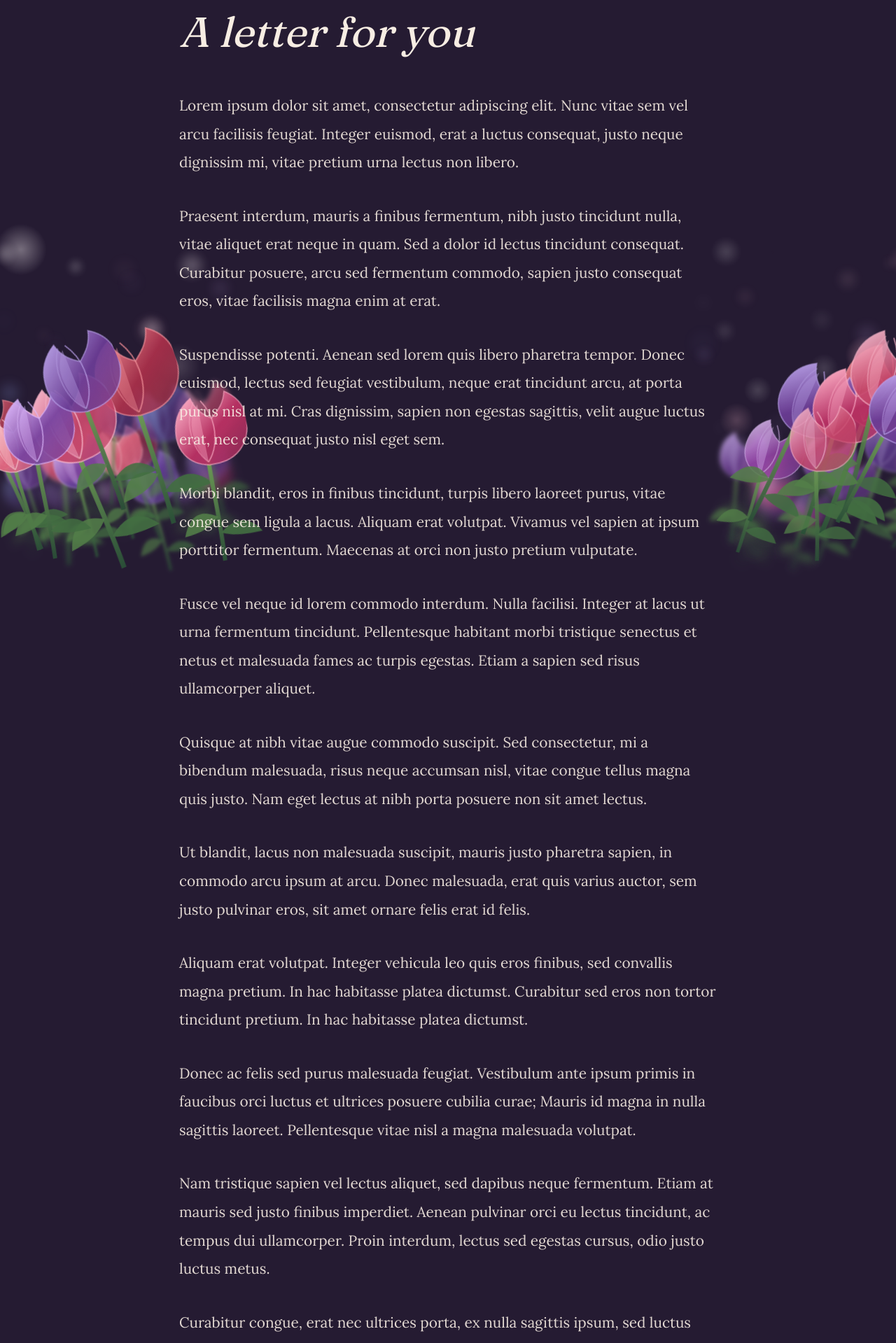
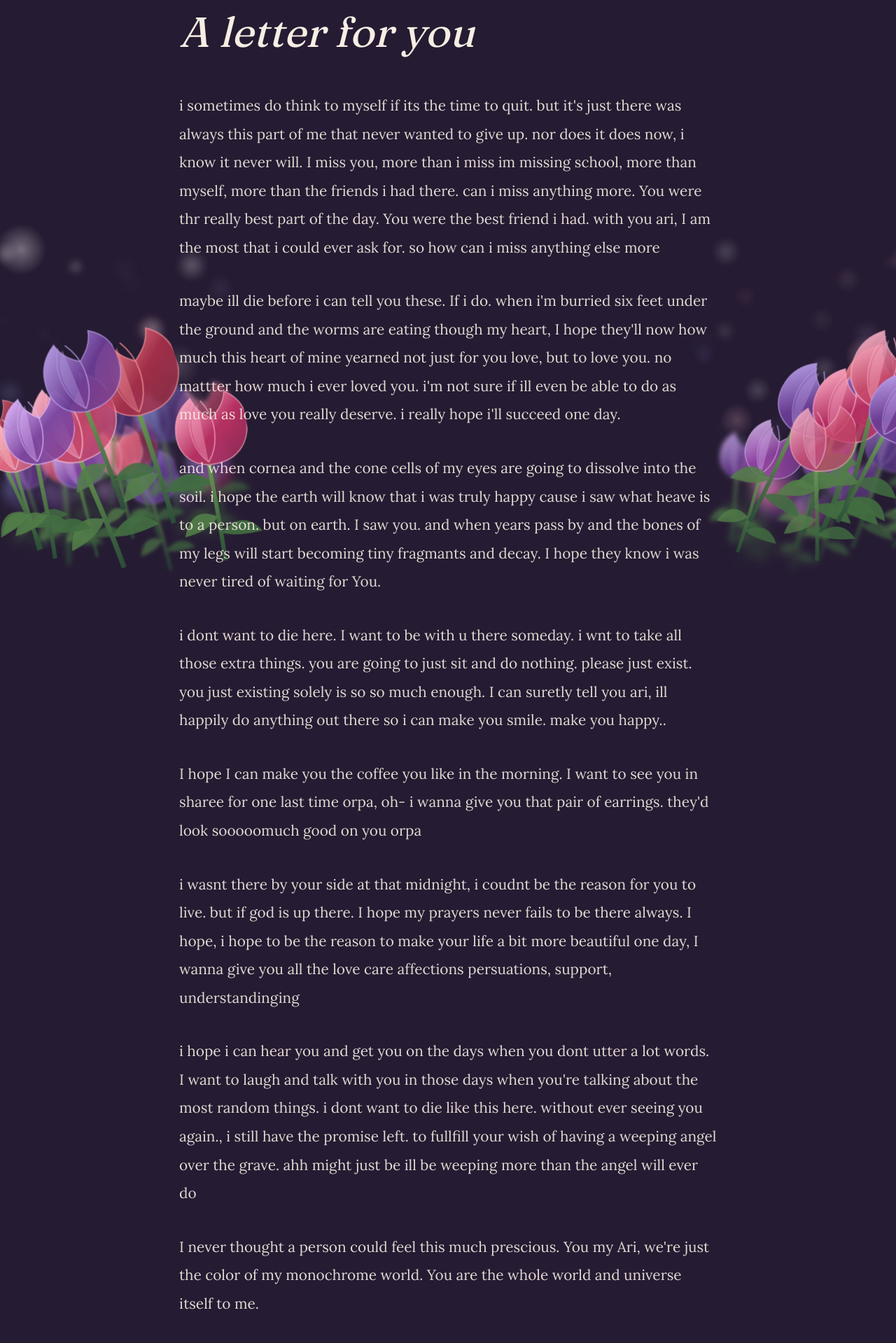
Before and after one commit to dummy3ye/orpabirthday, a Next.js app: page /letter in a window 1280 px wide. Shown: the part 120-2039 px from the top of the page at 70% size. Built offline with nearby package versions, Linux system fonts and the light colour scheme.

Commit message:
chore: romeved dist

```diff
--- a/app/letter/page.tsx
+++ b/app/letter/page.tsx
@@ -6,19 +6,14 @@ import { useEffect, useMemo } from "react";
 
 // Replace the text in LETTER with the real letter. Each item becomes one paragraph.
 const LETTER = [
-  "Lorem ipsum dolor sit amet, consectetur adipiscing elit. Nunc vitae sem vel arcu facilisis feugiat. Integer euismod, erat a luctus consequat, justo neque dignissim mi, vitae pretium urna lectus non libero.",
-  "Praesent interdum, mauris a finibus fermentum, nibh justo tincidunt nulla, vitae aliquet erat neque in quam. Sed a dolor id lectus tincidunt consequat. Curabitur posuere, arcu sed fermentum commodo, sapien justo consequat eros, vitae facilisis magna enim at erat.",
-  "Suspendisse potenti. Aenean sed lorem quis libero pharetra tempor. Donec euismod, lectus sed feugiat vestibulum, neque erat tincidunt arcu, at porta purus nisl at mi. Cras dignissim, sapien non egestas sagittis, velit augue luctus erat, nec consequat justo nisl eget sem.",
-  "Morbi blandit, eros in finibus tincidunt, turpis libero laoreet purus, vitae congue sem ligula a lacus. Aliquam erat volutpat. Vivamus vel sapien at ipsum porttitor fermentum. Maecenas at orci non justo pretium vulputate.",
-  "Fusce vel neque id lorem commodo interdum. Nulla facilisi. Integer at lacus ut urna fermentum tincidunt. Pellentesque habitant morbi tristique senectus et netus et malesuada fames ac turpis egestas. Etiam a sapien sed risus ullamcorper aliquet.",
-  "Quisque at nibh vitae augue commodo suscipit. Sed consectetur, mi a bibendum malesuada, risus neque accumsan nisl, vitae congue tellus magna quis justo. Nam eget lectus at nibh porta posuere non sit amet lectus.",
-  "Ut blandit, lacus non malesuada suscipit, mauris justo pharetra sapien, in commodo arcu ipsum at arcu. Donec malesuada, erat quis varius auctor, sem justo pulvinar eros, sit amet ornare felis erat id felis.",
-  "Aliquam erat volutpat. Integer vehicula leo quis eros finibus, sed convallis magna pretium. In hac habitasse platea dictumst. Curabitur sed eros non tortor tincidunt pretium. In hac habitasse platea dictumst.",
-  "Donec ac felis sed purus malesuada feugiat. Vestibulum ante ipsum primis in faucibus orci luctus et ultrices posuere cubilia curae; Mauris id magna in nulla sagittis laoreet. Pellentesque vitae nisl a magna malesuada volutpat.",
-  "Nam tristique sapien vel lectus aliquet, sed dapibus neque fermentum. Etiam at mauris sed justo finibus imperdiet. Aenean pulvinar orci eu lectus tincidunt, ac tempus dui ullamcorper. Proin interdum, lectus sed egestas cursus, odio justo luctus metus.",
-  "Curabitur congue, erat nec ultrices porta, ex nulla sagittis ipsum, sed luctus justo magna in lectus. Vivamus at dui sed augue pharetra tincidunt. Integer consequat sem sed nisl egestas, non porttitor arcu eleifend.",
-  "Pellentesque habitant morbi tristique senectus et netus et malesuada fames ac turpis egestas. Integer accumsan, est non auctor luctus, libero justo dictum lacus, id egestas felis orci sit amet erat. Aenean in lorem vel erat tristique faucibus.",
-  "Sincerely, with every soft thought and every beautiful hope for what comes next.",
+  "i sometimes do think to myself if its the time to quit. but it's just there was always this part of me that never wanted to give up. nor does it does now, i know it never will. I miss you, more than i miss im missing school, more than myself, more than the friends i had there. can i miss anything more. You were thr really best part of the day. You were the best friend i had. with you ari, I am the most that i could ever ask for. so how can i miss anything else more",
+  "maybe ill die before i can tell you these. If i do. when i'm burried six feet under the ground and the worms are eating though my heart, I hope they'll now how much this heart of mine yearned not just for you love, but to love you. no mattter how much i ever loved you. i'm not sure if ill even be able to do as much as love you really deserve. i really hope i'll succeed one day.",
+  "and when cornea and the cone cells of my eyes are going to dissolve into the soil. i hope the earth will know that i was truly happy cause i saw what heave is to a person. but on earth. I saw you. and when years pass by and the bones of my legs will start becoming tiny fragmants and decay. I hope they know i was never tired of waiting for You.",
+  "i dont want to die here. I want to be with u there someday. i wnt to take all those extra things. you are going to just sit and do nothing. please just exist. you just existing solely is so so much enough. I can suretly tell you ari, ill happily do anything out there so i can make you smile. make you happy..",
+  "I hope I can make you the coffee you like in the morning. I want to see you in sharee for one last time orpa, oh- i wanna give you that pair of earrings. they'd look sooooomuch good on you orpa",
+  "i wasnt there by your side at that midnight, i coudnt be the reason for you to live. but if god is up there. I hope my prayers never fails to be there always. I hope, i hope to be the reason to make your life a bit more beautiful one day, I wanna give you all the love care affections persuations, support, understandinging",
+  "i hope i can hear you and get you on the days when you dont utter a lot words. I want to laugh and talk with you in those days when you're talking about the most random things. i dont want to die like this here. without ever seeing you again., i still have the promise left. to fullfill your wish of having a weeping angel over the grave. ahh might just be ill be weeping more than the angel will ever do",
+  "I never thought a person could feel this much prescious. You my Ari, we're just the color of my monochrome world. You are the whole world and universe itself to me.",
 ];
 
 /* ------------------------------------------------------------------ */
```
